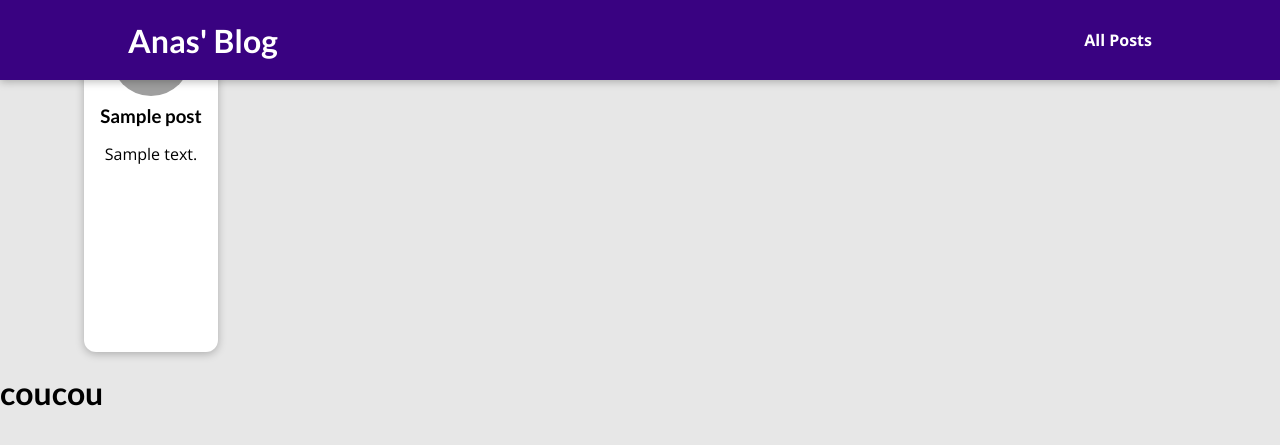
After one commit to anasAbounouar/blog, a Django app: template blog/templates/blog/all-posts.html in a window 1280 px wide. The commit adds this page. Shown: the top 445 px of the page. Run offline with Django 4.2, Linux system fonts and the light colour scheme; the template is opened without the code that fills it: most values are stand-ins (such as "Sample title", 1, 10 or a date in 2020); grey boxes are pictures that could not be loaded.

Commit message:
static files done

```diff
--- /dev/null
+++ b/blog/static/blog/all-posts.css
@@ -0,0 +1,43 @@
+body {
+    background-color: #e7e7e7;
+  }
+
+  #main-navigation {
+    background-color: #390281;
+    box-shadow: 0 2px 8px rgba(0, 0, 0, 0.25);
+  }
+
+  #all-posts {
+    margin: 7rem auto;
+    width: 90%;
+    max-width: 60rem;
+  }
+
+  #all-posts h2 {
+    text-align: center;
+    font-size: 2rem;
+    color: #2e2e2e;
+    margin: 3rem 0;
+  }
+
+  ul {
+    list-style: none;
+    margin: 0;
+    padding: 0;
+    display: grid;
+    grid-template-columns: repeat(auto-fill, minmax(17rem, 1fr));
+    gap: 1.5rem;
+  }
+
+  .post img {
+    width: 7rem;
+    height: 7rem;
+  }
+
+  .post a {
+    height: 22rem;
+    transform-origin: center;
+    box-shadow: 0 2px 8px rgba(0, 0, 0, 0.25);
+    border-radius: 12px;
+    background-color: white;
+  }
--- /dev/null
+++ b/blog/static/blog/post.css
@@ -0,0 +1,43 @@
+.post {
+    display: flex;
+    flex-direction: column;
+    align-items: center;
+    text-align: center;
+  }
+
+  .post a {
+    text-decoration: none;
+    color: black;
+    transition: all 0.2s ease;
+    padding: 1rem;
+  }
+
+  .post a:hover,
+  .post a:active {
+    transform: scale(1.1);
+    background-color: #390281;
+    color: white;
+  }
+
+  .post img {
+    width: 5rem;
+    height: 5rem;
+    object-fit: cover;
+    border-radius: 50%;
+  }
+
+  .post h3 {
+    margin: 0.25rem 0;
+  }
+
+  .post time {
+    color: #666666;
+    margin: 0.25rem;
+    font-style: italic;
+    font-size: 0.85rem;
+  }
+
+  .post:hover time,
+  .post:active time {
+    color: white;
+  }
--- /dev/null
+++ b/blog/templates/blog/all-posts.html
@@ -0,0 +1,23 @@
+{% extends "base.html" %}
+{% load static %}
+
+{% block css_files %}
+<link rel="stylesheet" href="{% static "blog/index.css" %}" />
+<link rel="stylesheet" href="{% static "blog/all-posts.css" %}" />
+<link rel="stylesheet" href="{% static "blog/post.css" %}" />
+{% endblock css_files %}
+
+{% block title %} My Blog{% endblock title %}
+{% block content %}
+
+
+<ul>
+    {% for post in all_posts   %}
+
+    {% include "blog/includes/post.html" %}
+    {% endfor %}
+
+</ul>
+<h1>coucou</h1>
+
+{% endblock content %}
--- /dev/null
+++ b/blog/templates/blog/includes/post.html
@@ -0,0 +1,14 @@
+{% load static %}
+<li>
+    <article class="post">
+        <a href="{% url "post-detail-page" post.slug %}">
+            <img src="{% static "blog/images/"|add:post.image  %}" alt="{post.title}" />
+            <div class="post__content">
+                <h3>{{post.title}}</h3>
+                <p>
+                    {{post.excerpt}}
+                </p>
+            </div>
+        </a>
+    </article>
+</li>
--- /dev/null
+++ b/templates/404.html
@@ -0,0 +1,6 @@
+{% extends "base.html" %}
+{% block title %}we didnt find the page {% endblock content %}
+
+{% block content %}
+<h2>Sorry, no content for this page </h2>
+{% endblock content %}
--- a/templates/base.html
+++ b/templates/base.html
@@ -11,6 +11,12 @@
     {% block css_files %}{% endblock css_files %}
 </head>
 <body>
-    {% block content %}{% endblock content %}
+    <header id="main-navigation">
+        <h1><a href="{% url "starting-page" %}">Anas' Blog</a></h1>
+        <nav>
+            <a href="{% url 'posts-page' %}">All Posts</a>
+        </nav>
+    </header>
+    {% block content %} {% endblock content %}
 </body>
 </html>
```
Also changed, not shown: blog/static/blog/post-detail.css (added, +62 -0 lines), blog/templates/blog/index.html (+7 -21 lines), blog/templates/blog/post-detail.html (added, +26 -0 lines), blog/views.py (+84 -4 lines), blog/static/blog/images/4k.jpeg (added), blog/static/blog/images/color.jfif (added), blog/static/blog/images/gpt.jfif (added), blog/static/blog/images/mountains.jpg (added).
